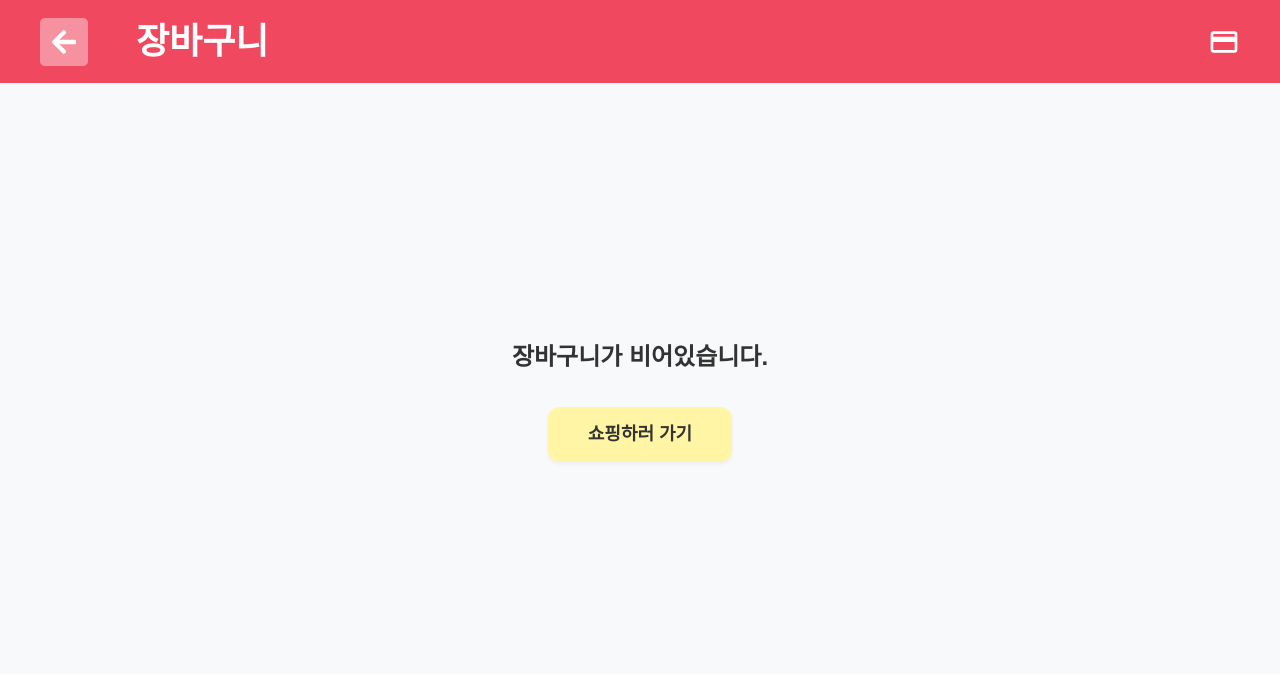
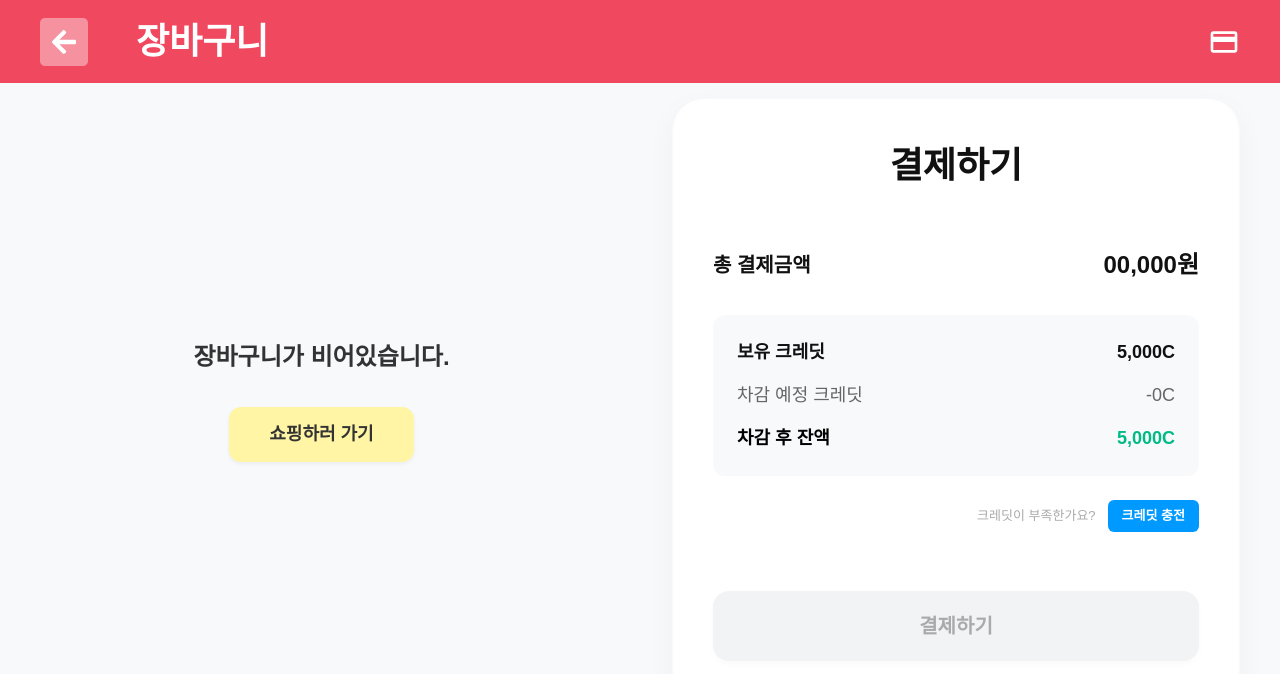
Before and after one commit to mrainbeat/week7_homework, a React (Vite) app in the folder Delivery/: page /Order in a window 1280 px wide. Shown: the top 674 px of the page. Built offline with nearby package versions, Linux system fonts and the light colour scheme; sample sign-in values are in the browser's storage; a web font is replaced by a local one.

Commit message:
[Feat] 크레딧 결제 및 충전 기능 구현

```diff
--- a/Delivery/src/App.jsx
+++ b/Delivery/src/App.jsx
@@ -8,6 +8,7 @@ import Layout from './components/layouts/Layout';
 import NotFound from './pages/NotFound';
 import PayCard from './components/Cart/PayCard';
 import CompleteOrder from './pages/CompleteOrder';
+import CreditCharge from './pages/CreditCharge';
 
 function App() {
   //모든 음식을 담을 리스트 만들기
@@ -55,6 +56,7 @@ function App() {
         <Route path="/Login" element={<Login />}></Route>
         <Route path="/Signup" element={<Signup />}></Route>
         <Route path="/CompleteOrder" element={<CompleteOrder />} />
+        <Route path="/CreditCharge" element={<CreditCharge />} />
         <Route path="/" element={<Layout cart={cart} addToCart={addToCart} />}>
           <Route index element={<Navigate to="/Menu" replace />} />
           <Route path="Menu" element={<Menu />}></Route>
--- /dev/null
+++ b/Delivery/src/pages/CreditCharge.jsx
@@ -0,0 +1,131 @@
+import React, { useState } from 'react';
+import Leftarrow from '../assets/fa-solid_arrow-left.svg';
+import Navbar from '../components/layouts/Navbar';
+import { Link, useNavigate } from 'react-router-dom';
+
+const CreditCharge = () => {
+  const navigate = useNavigate();
+
+  // 현재 보유 크레딧 불러오기
+  const [myCredit, setMyCredit] = useState(() => {
+    const savedCredit = localStorage.getItem('myCredit');
+    return savedCredit ? Number(savedCredit) : 5000;
+  });
+
+  // 사용자가 선택한 충전 금액 상태
+  const [chargeAmount, setChargeAmount] = useState(0);
+
+  // 금액 누적 함수
+  const handleAddAmount = (amount) => {
+    setChargeAmount((prev) => prev + amount);
+  };
+
+  // 선택 금액 초기화 함수
+  const handleResetAmount = () => {
+    setChargeAmount(0);
+  };
+
+  // 충전하기 버튼 클릭 핸들러
+  const handleChargeSubmit = () => {
+    if (chargeAmount <= 0) {
+      alert('충전할 금액을 선택해 주세요.');
+      return;
+    }
+
+    const updatedCredit = myCredit + chargeAmount;
+    localStorage.setItem('myCredit', String(updatedCredit));
+    setMyCredit(updatedCredit);
+
+    alert(`${chargeAmount.toLocaleString()} 크레딧이 충전되었습니다.`);
+    navigate('/Order');
+  };
+
+  return (
+    <div className="min-h-screen bg-[#F8F9FA] flex flex-col">
+      <Navbar
+        left={
+          <div className="flex gap-[48px] items-center">
+            <Link to="/Order" className="cursor-pointer">
+              <img src={Leftarrow} alt="왼쪽화살표" />
+            </Link>
+            <span className="text-[36px] font-bold">크레딧 충전</span>
+          </div>
+        }
+      />
+
+      <div className="flex-1 flex items-center justify-center w-[1200px] h-[604px] mx-auto box-border max-xl:w-full max-xl:h-auto max-xl:p-[20px]">
+        <div className="w-[568px] h-[604px] bg-white rounded-[32px] p-[40px] shadow-[0_10px_30px_rgba(0,0,0,0.04)] border border-[#F8F9FA] flex flex-col box-border mx-auto max-xl:w-full max-xl:h-auto">
+          <h2 className="text-[36px] font-black text-center text-[#111111] mb-[40px]">
+            크레딧 충전하기
+          </h2>
+
+          {/* 버튼들 윗공간: 멘트는 지우고 초기화 버튼만 우측 정렬로 자연스럽게 배치 */}
+          <div className="flex justify-end h-[24px] mb-[12px]">
+            {chargeAmount > 0 && (
+              <button
+                type="button"
+                onClick={handleResetAmount}
+                className="text-[14px] text-[#A0A0A0] hover:text-[#555555] transition-colors duration-200 cursor-pointer underline underline-offset-4"
+              >
+                초기화
+              </button>
+            )}
+          </div>
+
+          {/* 1. 상단 가로 일렬 충전 금액 선택 버튼 배열 */}
+          <div className="flex gap-[12px] justify-between mb-[36px]">
+            {[1000, 3000, 5000, 10000].map((amount) => (
+              <button
+                key={amount}
+                type="button"
+                onClick={() => handleAddAmount(amount)}
+                className="flex-1 py-[12px] text-[16px] font-bold rounded-[8px] border border-transparent bg-[#F8F9FA] text-[#555555] hover:bg-[#7BC4A4] hover:text-white transition-all duration-200 cursor-pointer text-center"
+              >
+                +{amount.toLocaleString()}C
+              </button>
+            ))}
+          </div>
+
+          {/* 2. 연회색 요약 정보 상자 영역 */}
+          <div className="w-full bg-[#F8F9FA] rounded-[12px] p-[24px] flex flex-col gap-[16px] box-border mb-[40px]">
+            <div className="flex justify-between text-[16px] font-bold text-[#111111]">
+              <span>보유 크레딧</span>
+              <span>{myCredit.toLocaleString()}C</span>
+            </div>
+
+            <div className="flex justify-between text-[16px] font-bold text-[#F0485F]">
+              <span>충전 후 크레딧</span>
+              <span>{(myCredit + chargeAmount).toLocaleString()}C</span>
+            </div>
+          </div>
+
+          {/* 3. 하단 실시간 결제 금액 표시 구역 */}
+          <div className="flex justify-between items-center mb-[40px]">
+            <span className="text-[18px] font-bold text-[#111111]">
+              결제금액
+            </span>
+            <span className="text-[22px] font-black text-[#111111]">
+              {chargeAmount === 0 ? '0' : chargeAmount.toLocaleString()}원
+            </span>
+          </div>
+
+          {/* 4. 최종 하단 충전하기 버튼 */}
+          <button
+            type="button"
+            onClick={handleChargeSubmit}
+            disabled={chargeAmount <= 0}
+            className={`w-full py-[20px] text-[20px] font-bold rounded-[16px] text-center border-none shadow-[0_4px_6px_rgba(0,0,0,0.02)] transition-all duration-200 mt-auto ${
+              chargeAmount > 0
+                ? 'bg-[#F0485F] text-white cursor-pointer hover:bg-[#D63F54]'
+                : 'bg-[#F1F3F5] text-[#AAAAAA] cursor-not-allowed'
+            }`}
+          >
+            충전하기
+          </button>
+        </div>
+      </div>
+    </div>
+  );
+};
+
+export default CreditCharge;
--- a/Delivery/src/pages/Order.jsx
+++ b/Delivery/src/pages/Order.jsx
@@ -1,17 +1,18 @@
 import React, { useEffect, useState } from 'react';
 import Leftarrow from '../assets/fa-solid_arrow-left.svg';
 import Navbar from '../components/layouts/Navbar';
-import PayCard from '../components/Cart/PayCard';
-import { Link, useLocation, useNavigate } from 'react-router-dom';
+import { Link, useNavigate } from 'react-router-dom';
 import CartList from '../components/Cart/CartList';
-import './Order.css';
 
 const Order = ({ cart = [], addToCart, removeCartItem }) => {
   const navigate = useNavigate();
   const loginStatus = localStorage.getItem('isLoggedIn');
 
-  // 선택된 결제 방법 상태
-  const [paymentMethod, setPaymentMethod] = useState('');
+  // 로컬스토리지에서 유저의 보유 크레딧 읽기 (기본값 5000C)
+  const [myCredit, setMyCredit] = useState(() => {
+    const savedCredit = localStorage.getItem('myCredit');
+    return savedCredit ? Number(savedCredit) : 5000;
+  });
 
   // 로그인 제한 가드
   useEffect(() => {
@@ -26,22 +27,38 @@ const Order = ({ cart = [], addToCart, removeCartItem }) => {
     0
   );
 
-  // 장바구니 데이터를 가게이름 기준으로 하나로 축소하기
-  // reduce(누적할 배열, 현재 아이템) -> return 다음으로 넘길 값
+  // 차감 후 잔액 계산 및 부족 여부 판별
+  const afterCredit = myCredit - totalPrice;
+  const isShortage = afterCredit < 0;
+
+  // 장바구니 데이터를 가게이름 기준으로 정렬
   const groupedCart = cart.reduce((groups, item) => {
     if (!groups[item.storeName]) {
       groups[item.storeName] = [];
-      //새로운 가게라면 빈배열을 생성함
     }
     groups[item.storeName].push(item);
     return groups;
   }, {});
 
+  // 최종 결제하기 버튼 클릭 함수
+  const handlePaymentSubmit = () => {
+    if (cart.length === 0 || isShortage) return;
+
+    // 1. 유저 보유 크레딧 차감 후 업데이트
+    localStorage.setItem('myCredit', String(afterCredit));
+
+    // 2. 브라우저 장바구니 데이터 삭제
+    localStorage.removeItem('myCart');
+
+    // 3. App.jsx의 리액트 상태를 비우기 위해, 창을 새로고침하며 완료 페이지로 강제 리다이렉트
+    window.location.href = '/CompleteOrder';
+  };
+
   return (
-    <div className="order-page-container">
+    <div className="min-h-screen bg-[#F8F9FA] flex flex-col">
       <Navbar
-        totalPrice={totalPrice} // 📌 이거 한 줄 추가
-        cartLength={cart.length} // 📌 이거 한 줄 추가
+        totalPrice={totalPrice}
+        cartLength={cart.length}
         left={
           <div className="flex gap-[48px] items-center">
             <Link to="/Menu" className="cursor-pointer">
@@ -52,29 +69,36 @@ const Order = ({ cart = [], addToCart, removeCartItem }) => {
         }
       />
 
-      {/* 메인 레이아웃 박스 */}
-      <div className="order-main-content">
-        {/* 왼쪽 섹션: 장바구니 목록 확인 */}
-        <div className="cart-section">
+      <div className="flex-1 flex flex-row items-center justify-center gap-[69px] w-[1200px] h-[604px] mx-auto box-border max-xl:w-full max-xl:h-auto max-xl:flex-col max-xl:p-[20px] max-xl:my-[40px]">
+        {/* 왼쪽 섹션: 장바구니 영역 */}
+        <div className="w-[563px] h-[604px] flex flex-col box-border max-xl:w-full max-xl:max-w-[568px] max-xl:h-auto">
           {cart.length === 0 ? (
-            /* 1) 장바구니가 텅 비었을 때 */
-            <div className="cart-empty-box">
-              <p className="cart-empty-text">장바구니가 비어있습니다.</p>
-              <Link to="/Menu" className="shopping-btn">
+            <div className="w-full h-full bg-transparent flex flex-col items-center justify-center p-[40px] box-border max-xl:min-h-[400px]">
+              <p className="text-[24px] font-semibold text-[#333333] mb-[32px]">
+                장바구니가 비어있습니다.
+              </p>
+              <Link
+                to="/Menu"
+                className="py-[14px] px-[40px] bg-[#FFF5A5] text-[#333333] text-[18px] font-bold rounded-[12px] no-underline shadow-[0_2px_4px_rgba(0,0,0,0.05)] hover:bg-[#FFE869] transition-colors duration-200"
+              >
                 쇼핑하러 가기
               </Link>
             </div>
           ) : (
-            /* 2) 상품 데이터가 들어있을 때 */
-            <div className="rounded-lg flex flex-col gap-[51px] mt-[83px] dt:mt-[5px]">
+            <div className="w-full h-full bg-transparent flex flex-col p-[40px] box-border overflow-y-auto pr-[8px]">
+              <div className="flex flex-col gap-[51px]">
                 {Object.keys(groupedCart).map((storeName) => (
-                <div className="bg-white rounded-xl overflow-hidden">
-                  <div className="bg-[#FDF7C3] text-[20px] py-[12px] px-[24px] ">
-                    <h4>{storeName}</h4>
+                  <div
+                    key={storeName}
+                    className="bg-white rounded-xl overflow-hidden shadow-sm border border-[#F1F3F5]"
+                  >
+                    <div className="bg-[#FDF7C3] text-[20px] py-[12px] px-[24px]">
+                      <h4 className="font-bold">{storeName}</h4>
                     </div>
                     <div>
                       {groupedCart[storeName].map((item) => (
                         <CartList
+                          key={item.id || item.name}
                           item={item}
                           addToCart={addToCart}
                           removeCartItem={removeCartItem}
@@ -84,12 +108,69 @@ const Order = ({ cart = [], addToCart, removeCartItem }) => {
                   </div>
                 ))}
               </div>
+            </div>
           )}
         </div>
 
-        {/*  오른쪽 섹션: 결제 카드 레이어 */}
-        <div className="hidden dt:block">
-          <PayCard cart={cart} />
+        {/* 오른쪽 섹션: 결제하기 카드 상자 */}
+        <div className="w-[568px] h-[604px] bg-white rounded-[32px] p-[40px] shadow-[0_10px_30px_rgba(0,0,0,0.04)] border border-[#F8F9FA] flex flex-col box-border max-xl:w-full max-xl:max-w-[568px] max-xl:h-auto">
+          <h2 className="text-[36px] font-black text-center text-[#111111] mb-[54px]">
+            결제하기
+          </h2>
+
+          <div className="flex justify-between items-center mb-[32px]">
+            <span className="text-[20px] font-bold text-[#111111]">
+              총 결제금액
+            </span>
+            <span className="text-[24px] font-bold text-[#111111]">
+              {totalPrice === 0 ? '00,000' : totalPrice.toLocaleString()}원
+            </span>
+          </div>
+
+          {/* 회색 크레딧 현황 요약 박스 */}
+          <div className="w-full bg-[#F8F9FA] rounded-[12px] p-[24px] flex flex-col gap-[16px] box-border">
+            <div className="flex justify-between text-[18px] font-bold text-[#111111]">
+              <span>보유 크레딧</span>
+              <span>{myCredit.toLocaleString()}C</span>
+            </div>
+            <div className="flex justify-between text-[18px] text-[#666666]">
+              <span>차감 예정 크레딧</span>
+              <span>-{totalPrice.toLocaleString()}C</span>
+            </div>
+            <div className="flex justify-between text-[18px] font-bold">
+              <span>차감 후 잔액</span>
+              <span
+                className={isShortage ? 'text-[#F0485F]' : 'text-[#00BA88]'}
+              >
+                {afterCredit.toLocaleString()}C
+              </span>
+            </div>
+          </div>
+
+          <div className="flex justify-end items-center gap-[12px] mt-[24px] mb-auto">
+            <span className="text-[13px] text-[#AAAAAA]">
+              크레딧이 부족한가요?
+            </span>
+            <Link
+              to="/CreditCharge"
+              className="bg-[#0099FF] text-white px-[14px] py-[6px] text-[13px] font-bold rounded-[6px] no-underline hover:bg-[#0077CC] transition-colors duration-200"
+            >
+              크레딧 충전
+            </Link>
+          </div>
+
+          <button
+            type="button"
+            onClick={handlePaymentSubmit}
+            disabled={cart.length === 0 || isShortage}
+            className={`w-full py-[20px] text-[20px] font-bold rounded-[16px] text-center border-none shadow-[0_4px_6px_rgba(0,0,0,0.02)] transition-all duration-200 ${
+              cart.length > 0 && !isShortage
+                ? 'bg-[#F0485F] text-white cursor-pointer hover:bg-[#D63F54]'
+                : 'bg-[#F1F3F5] text-[#AAAAAA] cursor-not-allowed'
+            }`}
+          >
+            결제하기
+          </button>
         </div>
       </div>
     </div>
```
Lines whose indentation alone changed are shown as unchanged.
